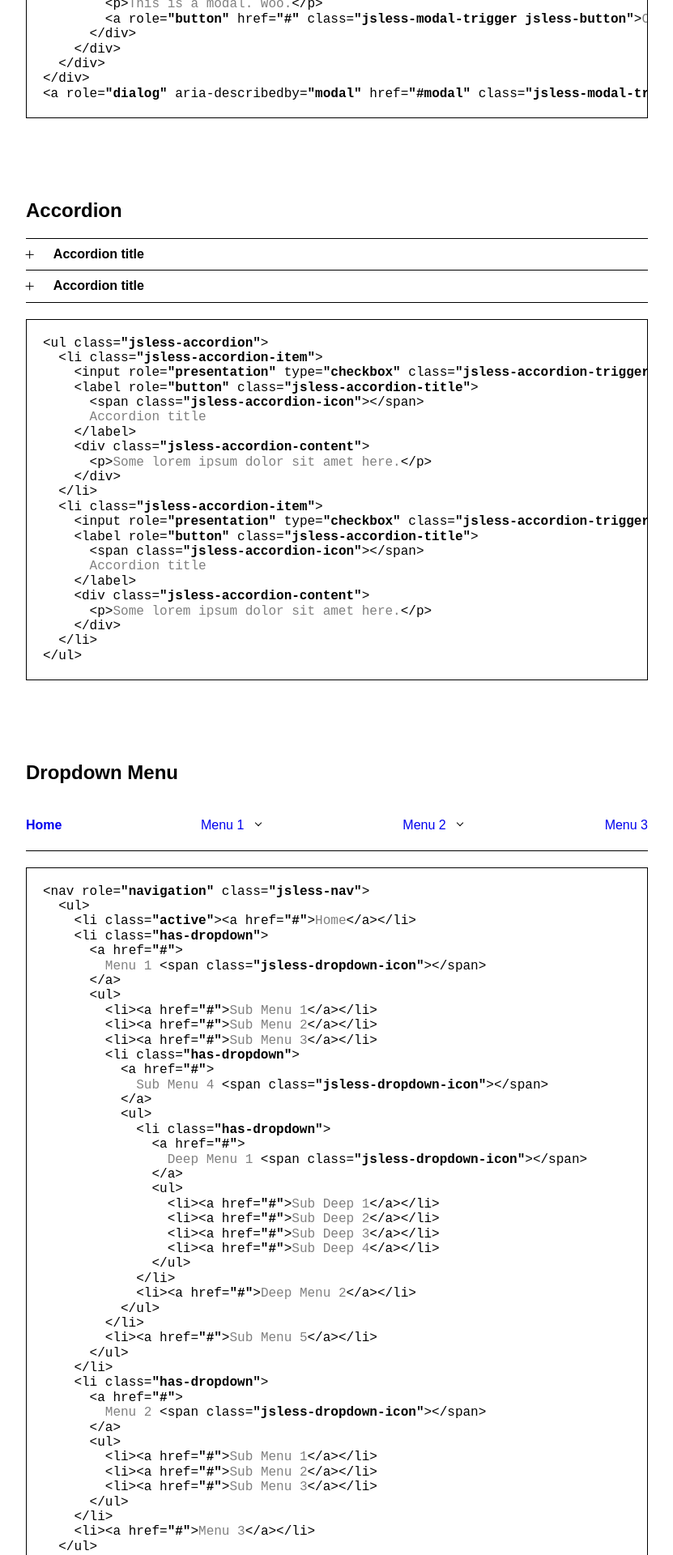
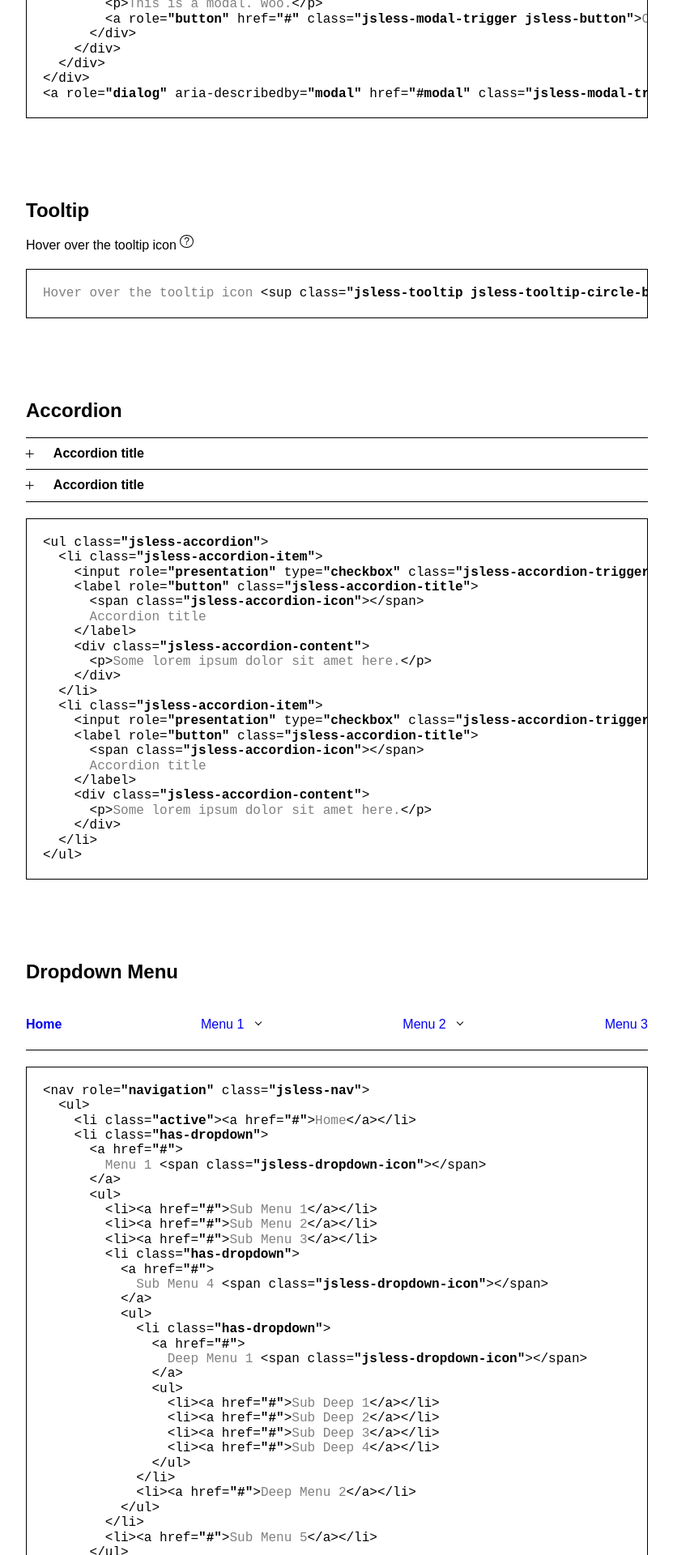
Before and after one commit to harrypujols/jsless, a Jekyll site: the page built from index.html, in a window 1280 px wide. Shown: the part 902-2822 px from the top of the page at 81% size, without its empty margins (224-1055 px from the left). Built offline with Jekyll 4.4.1, drawn with Linux system fonts in a browser that asks for light colours.

Commit message:
added jsless tooltips

```diff
--- /dev/null
+++ b/_includes/tooltip.html
@@ -0,0 +1,7 @@
+<p>
+   Hover over the tooltip icon <sup class="{{ site.namespace }}tooltip {{ site.namespace }}tooltip-circle-button" data-text="This is the tooltip text">?</sup>
+</p>
+
+{% highlight html %}
+Hover over the tooltip icon <sup class="{{ site.namespace }}tooltip {{ site.namespace }}tooltip-circle-button" data-text="This is the tooltip text">?</sup>
+{% endhighlight %}
--- /dev/null
+++ b/_sass/_tooltip.scss
@@ -0,0 +1,35 @@
+.#{$namespace}tooltip {
+  position: relative;
+  cursor: pointer;
+
+  &:hover:before {
+    content: "";
+    position: absolute;
+    left: calc(50% - 5px);
+    top: -0.4rem;
+    width: 0;
+    height: 0;
+    border-left: 5px solid transparent;
+    border-right: 5px solid transparent;
+    border-top: 5px solid black;
+  }
+
+  &:hover:after {
+    content: attr(data-text);
+    position: absolute;
+    top: -0.4rem;
+    left: 50%;
+    padding: 0.5rem;
+    white-space: nowrap;
+    background-color: white;
+    border: 1px solid black;
+    transform: translate(-50%, -100%);
+    z-index: 5;
+  }
+}
+
+.#{$namespace}tooltip-circle-button {
+  border: 1px solid black;
+  border-radius: 50%;
+  padding: 0 .25rem;
+}
--- a/index.html
+++ b/index.html
@@ -17,6 +17,11 @@
 <section class="section">
   <h2>Modal</h2>
   {% include modal.html %}
+</section>
+
+<section class="section">
+  <h2>Tooltip</h2>
+  {% include tooltip.html %}
 </section>
 
 <section class="section">
--- a/release/jsless.scss
+++ b/release/jsless.scss
@@ -10,3 +10,4 @@
 @import "table";
 @import "tabs";
 @import "modal";
+@import "tooltip";
```
